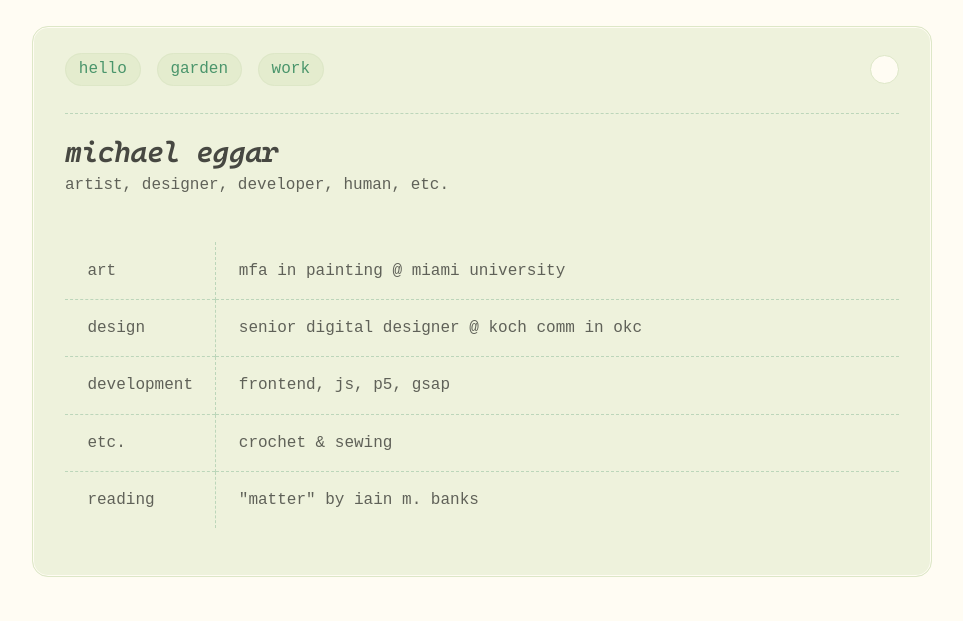
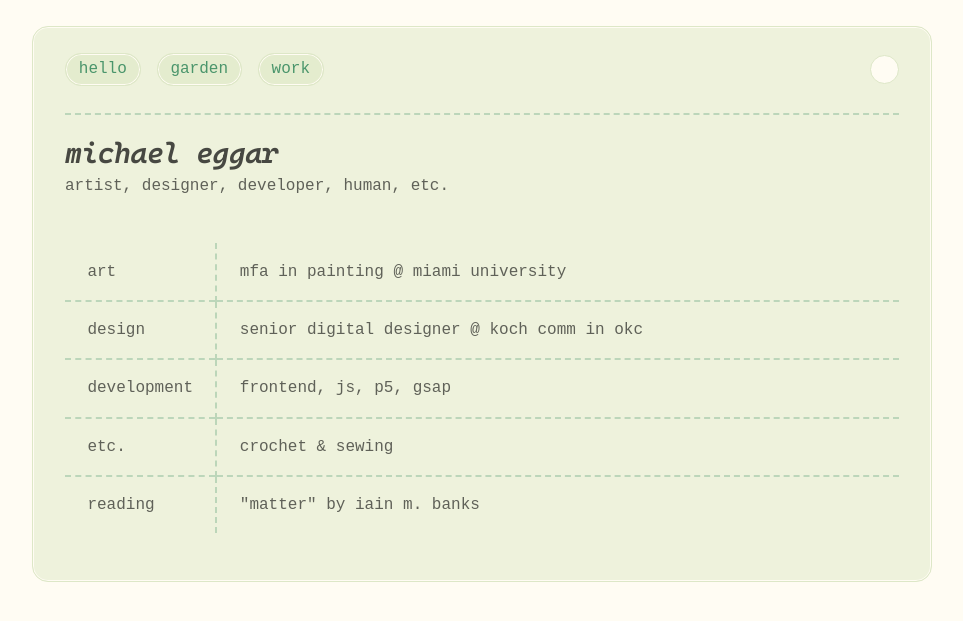
Before and after one commit to michaeleggar/michael-website, a Jekyll site: the page ref/index.html, which Jekyll copies as it is, in a window 1280 px wide. Shown: the top 621 px of the page, without its empty margins (158-1121 px from the left). Built offline with Jekyll 4.4.1, drawn with Linux system fonts in a browser that asks for light colours; some web fonts are replaced.

Commit message:
Started refactor

```diff
--- a/ref/assets/css/styles.css
+++ b/ref/assets/css/styles.css
@@ -49,7 +49,7 @@ margin-top: .8rem;
 display: flex;
 justify-content: space-between;
 align-items: center;
-border-bottom: 1.5px dashed var(--accent);
+border-bottom: 2px dashed var(--accent);
 padding-bottom: 1.8rem;
 }
 
@@ -68,6 +68,7 @@ padding: 0.4rem .8rem;
 border-radius: 80px;
 border: 1.5px solid var(--color-secondary);
 background-color: var(--color-bg-2);
+box-shadow: inset 0 0 0 1px var(--color-bg);
 
 }
 
@@ -120,7 +121,7 @@ color: var(--text-secondary);
 }
 
 tr {
-border-top: 1.5px dashed var(--accent);
+border-top: 2px dashed var(--accent);
 }
 
 tr:first-child {
@@ -128,7 +129,7 @@ border-top: none;
 }
 
 th, td {
-border-left: 1.5px dashed var(--accent);
+border-left: 2px dashed var(--accent);
 }
 
 td {
```
